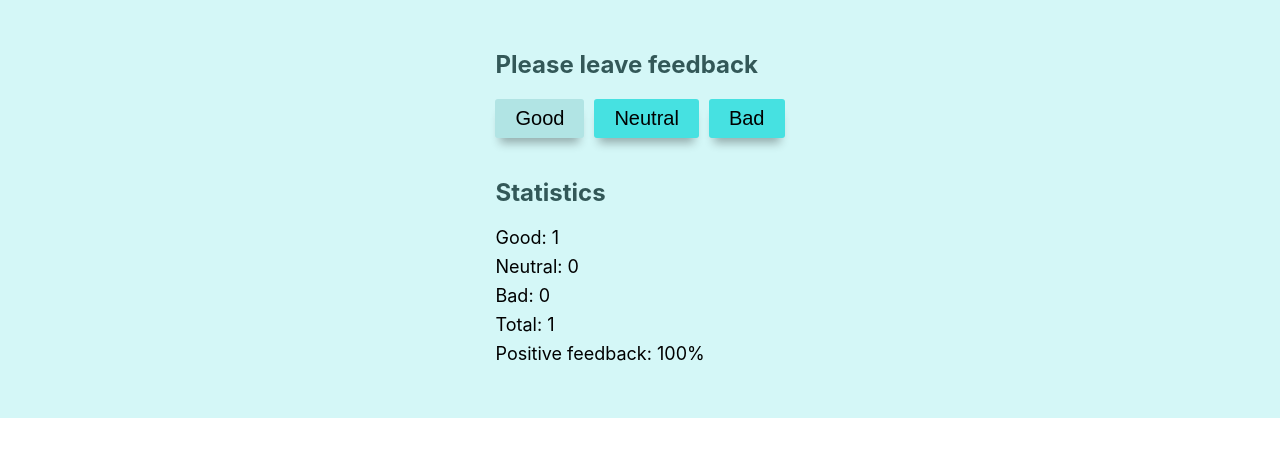
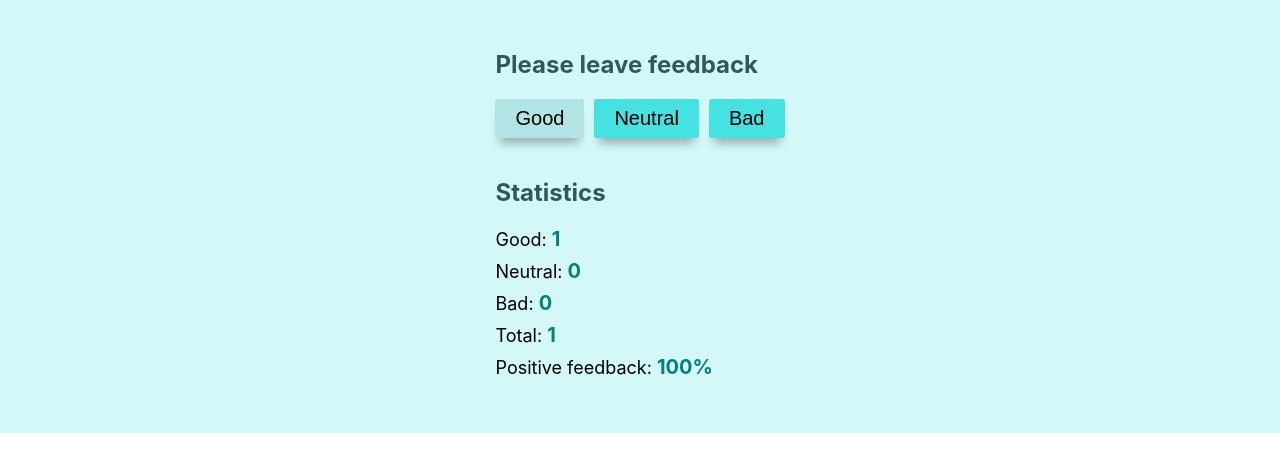
Before and after one commit to Vas2306/-goit-react-hw-02-feedback, a React (Create React App) app: page / in a window 1280 px wide. Both pictures are taken after a click on the button "Good". Shown: the top 472 px of the page. Built offline with nearby package versions, Linux system fonts and the light colour scheme.

Commit message:
components

```diff
--- a/src/components/App.jsx
+++ b/src/components/App.jsx
@@ -1,7 +1,9 @@
 import { Component } from 'react';
-import css from './Feedback/Feedback.module.css';
 import Section from './Section/Section';
 import FeedbackOptions from './FeedbackOptions/FeedbackOptions';
+import SectionStatistics from './SectionStatistics/SectionStatistics';
+import Statistics from './Statistics/Statistics';
+import Notification from './Notification/Notification';
 class App extends Component {
   constructor() {
     super();
@@ -41,36 +43,29 @@ class App extends Component {
 
   render() {
     return (
-      <Section title='Please leave feedback'>
-        <FeedbackOptions options={[
-          { id: 'good', name: 'Good' },
-          { id: 'neutral', name: "Neutral" },
-          {id:"bad",name:"Bad"}
-        ]} onFeedback={this.onFeedback} />
-
-          <div className={css.resultStatistics}>
-            <h2 className={css.titleStatistics}>Statistics</h2>
-            <ul className={css.list}>
-              <li className={css.item}>
-                Good: <span>{this.state.good}</span>
-              </li>
-              <li className={css.item}>
-                Neutral: <span>{this.state.neutral}</span>
-              </li>
-              <li className={css.item}>
-                Bad: <span>{this.state.bad}</span>
-              </li>
-              <li className={css.item}>
-                Total: <span>{this.countTotalFeedback()}</span>
-              </li>
-              <li className={css.item}>
-                Positive feedback:{' '}
-                <span>{this.countPositiveFeedbackPercentage()}%</span>
-              </li>
-            </ul>
-          </div>
-</Section>
-
+      <Section title="Please leave feedback">
+        <FeedbackOptions
+          options={[
+            { id: 'good', name: 'Good' },
+            { id: 'neutral', name: 'Neutral' },
+            { id: 'bad', name: 'Bad' },
+          ]}
+          onFeedback={this.onFeedback}
+        />
+        <SectionStatistics title="Statistics">
+          {this.countTotalFeedback() > 0 ? (
+            <Statistics
+              good={this.state.good}
+              neutral={this.state.neutral}
+              bad={this.state.bad}
+              total={this.countTotalFeedback()}
+              positiveFeedback={this.countPositiveFeedbackPercentage()}
+            />
+          ) : (
+            <Notification message="There is no feedback" />
+          )}
+        </SectionStatistics>
+      </Section>
     );
   }
 }
--- a/src/components/Feedback/Feedback.module.css
+++ b/src/components/Feedback/Feedback.module.css
@@ -47,3 +47,8 @@
     font-size: 18px;
     padding-bottom: 8px;
 }
+.item>span{
+    font-weight: bold;
+    font-size: 20px;
+    color: #048080;;
+}
--- a/src/components/FeedbackOptions/FeedbackOptions.jsx
+++ b/src/components/FeedbackOptions/FeedbackOptions.jsx
@@ -5,6 +5,7 @@ const FeedbackOptions = ({ options, onFeedback }) => {
       {options.map(option => {
         return (
           <button
+            key={option.id}
             className={css.button}
             type="button"
             id={option.id}
--- /dev/null
+++ b/src/components/Notification/Notification.jsx
@@ -0,0 +1,7 @@
+const Notification = ({message}) => {
+    return (<p>
+        {message}
+    </p> );
+}
+
+export default Notification;
--- /dev/null
+++ b/src/components/SectionStatistics/SectionStatistics.jsx
@@ -0,0 +1,11 @@
+import css from '../Feedback/Feedback.module.css';
+const SectionStatistics = ({ title, children }) => {
+  return (
+    <div className={css.resultStatistics}>
+      <h2 className={css.titleStatistics}>{title}</h2>
+      {children}
+    </div>
+  );
+};
+
+export default SectionStatistics;
--- a/src/components/Statistics/Statistics.jsx
+++ b/src/components/Statistics/Statistics.jsx
@@ -0,0 +1,25 @@
+import css from '../Feedback/Feedback.module.css';
+const Statistics = ({good, neutral, bad, total, positiveFeedback}) => {
+  return (
+    <ul className={css.list}>
+      <li className={css.item}>
+        Good: <span>{good}</span>
+      </li>
+      <li className={css.item}>
+        Neutral: <span>{neutral}</span>
+      </li>
+      <li className={css.item}>
+        Bad: <span>{bad}</span>
+      </li>
+      <li className={css.item}>
+        Total: <span>{total}</span>
+      </li>
+      <li className={css.item}>
+        Positive feedback: {' '}
+        <span>{positiveFeedback}%</span>
+      </li>
+    </ul>
+  );
+};
+
+export default Statistics;
```
